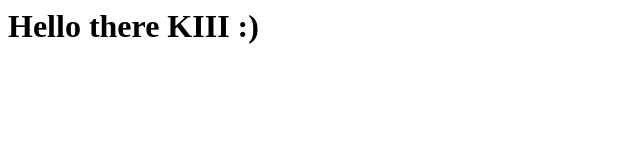
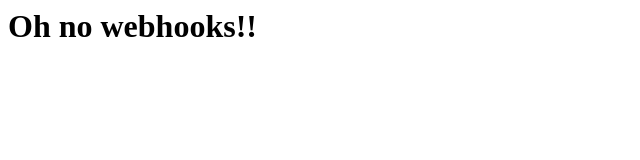
Before and after one commit to bube-ristovska/kiii, a plain HTML site: page index.html in a window 1280 px wide. Shown: the whole page, without its empty margins (0-640 px from the left). Drawn offline with Linux system fonts and the light colour scheme.

Commit message:
Update index.html

```diff
--- a/index.html
+++ b/index.html
@@ -1 +1 @@
-<h1>Hello there KIII :)</h1>
+<h1>Oh no webhooks!!</h1>
```
